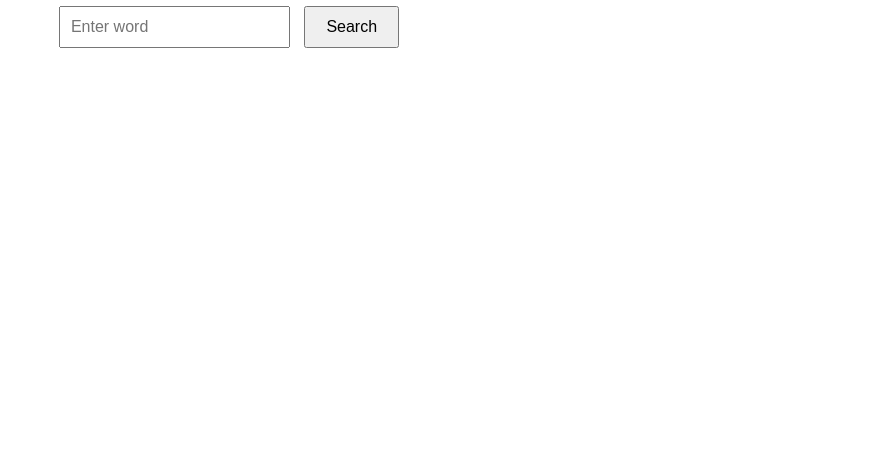
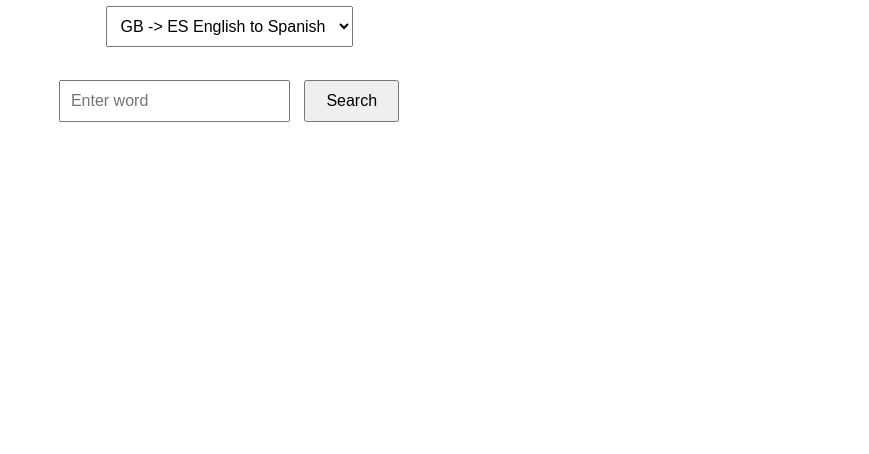
Before and after one commit to diyaraj45/PolyglotSearchEngine, a plain HTML site: page index.html in a window 1280 px wide. Shown: the part 346-800 px from the top of the page, without its empty margins (411-1280 px from the left). Drawn offline with Linux system fonts and the light colour scheme.

Commit message:
Updates to add the button from ENglish to SPanish and commented out a part of main

```diff
--- a/index.html
+++ b/index.html
@@ -51,7 +51,11 @@
                 border: 1px solid #555;
             }
 
-
+            select {
+                padding: 10px;
+                font-size: 16px;
+                margin-bottom: 15px;
+            }
 
         </style>
     </head>
@@ -65,6 +69,13 @@
     <img src="images/logo.png" alt="Polyglot Search Engine Logo" width="400">
 
     <h1>Polyglot Search Engine</h1>
+
+    <select id="direction">
+        <option value="english_to_spanish">GB -> ES English to Spanish</option>
+        <option value="spanish_to_english">ES -> GB Spanish to English</option>
+    </select>
+
+    <br><br>
 
     <input id="word" placeholder="Enter word">
 
```
Also changed, not shown: 1 other file.
